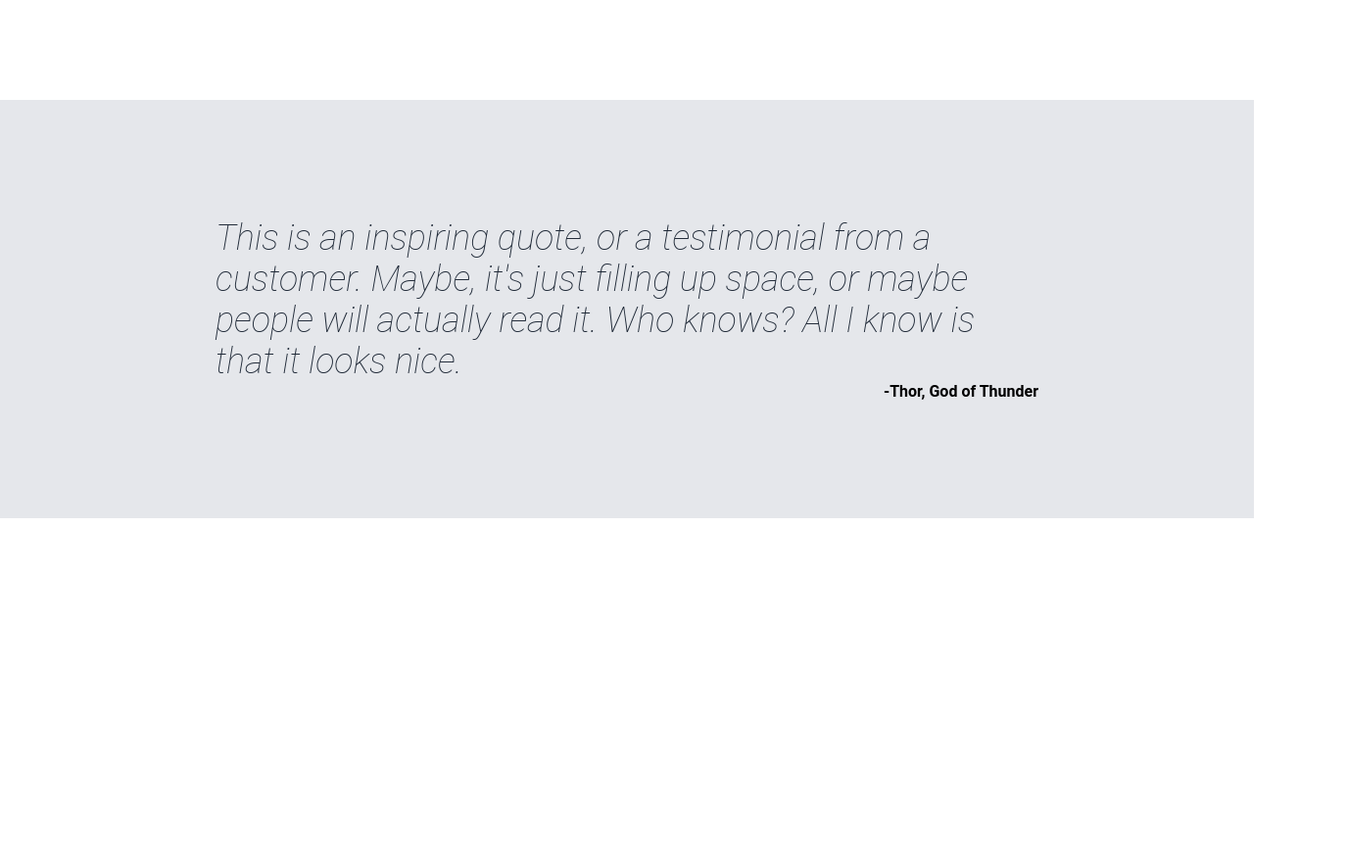
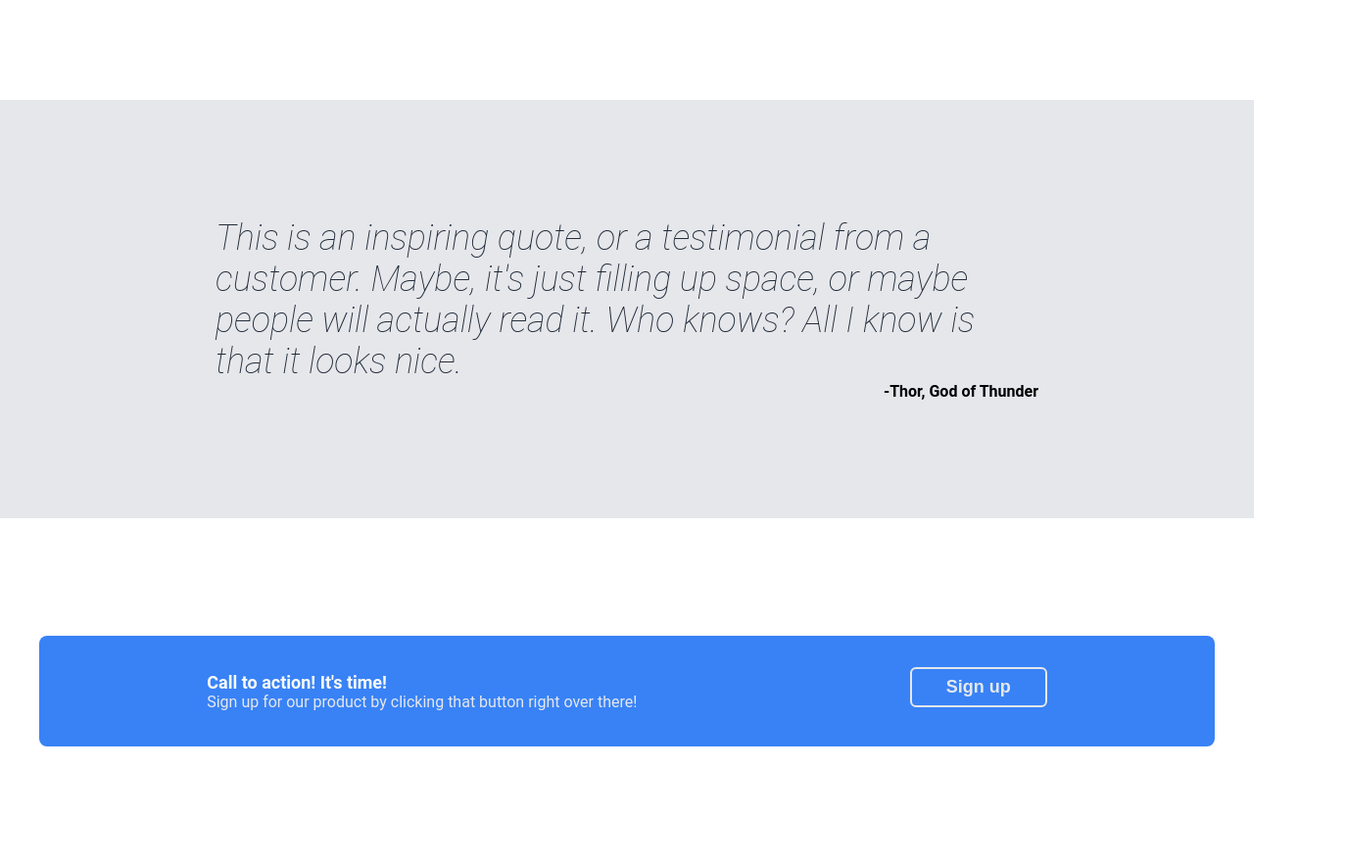
Before and after one commit to FarheennAshraf/Landing_Page, a plain HTML site: page index.html in a window 1280 px wide. Shown: the part 970-1852 px from the top of the page at 98% size, 1374 px wide, since content can reach past the window. Before the commit the page ends 1499 px from the top, so only its background shows below. Drawn offline with Linux system fonts and the light colour scheme.

Commit message:
Add call-to-action section in the Landing page
add content of call-to-action using html and style with css using
dummy content. Update properties like padding, margin, etc
in hero section to align with current section.

```diff
--- a/index.html
+++ b/index.html
@@ -56,7 +56,16 @@
             <div class="cite">This is an inspiring quote, or a testimonial from a customer. Maybe, it's just filling up space, or maybe people will actually read it. Who knows? All I know is that it looks nice.</div>
             <div class="ref">-Thor, God of Thunder</div>
         </div>
+    </div>
 
+    <div class="call-to-action">
+        <div class="action">
+            <div class="call">
+                <div>Call to action! It's time!</div>
+                <div>Sign up for our product by clicking that button right over there!</div>
+            </div>
+            <button class="white-btn">Sign up</button>
+        </div>
     </div>
 </body>
 </html>
--- a/style.css
+++ b/style.css
@@ -1,10 +1,6 @@
-/* html {
-    overflow-y: auto;
-} */
 body {
     font-family: roboto, sans-serif;
     margin: 0;
-    overflow-y: auto;
 }
 
 .hero{
@@ -12,21 +8,23 @@ body {
     padding: 16px 24px;
 }
 
+/* Adjust header by removing padding, adding max-width and changing margin & Justify content properties to align with call-to-action section */
 .header {
     display: flex;
-    justify-content: space-between;
+    justify-content: center;
     align-items: center;
-    padding: 0px 300px ;
-    margin-bottom: 120px;
+    max-width: 1200px;
+    margin: auto;
 }
 
 ul {
     display: flex;
     flex-wrap: wrap;
+    flex-shrink: 1;
     list-style: none;
     padding: 0px;
+    gap: 16px;
     margin-left: auto;
-    gap: 16px;
 }
 
 a {
@@ -52,13 +50,12 @@ a {
     font-weight: bold;
     flex-shrink: 0;
 }
-
+/* Change the padding, margin and justify content properties */
 .main {
     display: flex;
-    justify-content: space-between;
+    justify-content: center;
     align-items: center;
-    padding: 0px 300px;
-    margin-bottom: 120px;
+    margin: 120px 0px;
     /* flex-wrap: wrap; */
 }
 
@@ -83,7 +80,7 @@ img{
     margin: 0px;
 }
 
-.btn{
+.btn, .white-btn{
     width: 140px;
     height: auto;
     background-color: #3882F6;
@@ -159,3 +156,36 @@ img{
     align-self: flex-end;
     font-weight: 600;
 }
+
+.call-to-action {
+    display: flex;
+    justify-content: center;
+    align-items: center;
+    padding: 120px 0px;
+}
+
+.action {
+    display: flex;
+    background-color: #3882F6;
+    justify-content: space-around;
+    align-items: center;
+    min-width: 1200px;
+    height: auto;
+    padding: 32px 32px;
+    border-radius: 8px;
+    box-sizing: border-box;
+}
+
+.white-btn {
+    border: 2px solid #E5E7EB;
+}
+
+.call div:first-child{
+    font-size: 18px;
+    color: #F9FAF8;
+    font-weight: bold;
+}
+
+.call div:nth-child(2){
+    color:#E5E7EB;
+}
```
